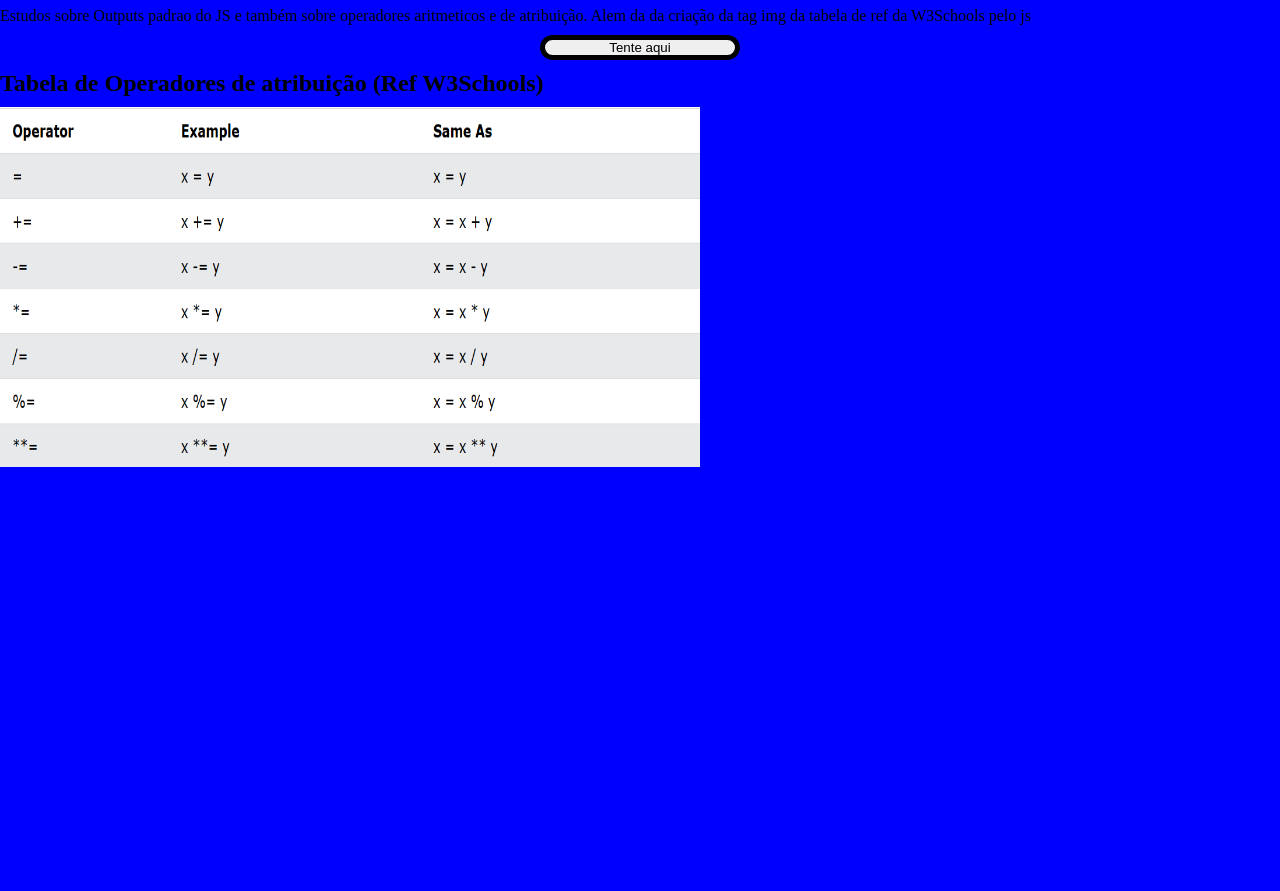
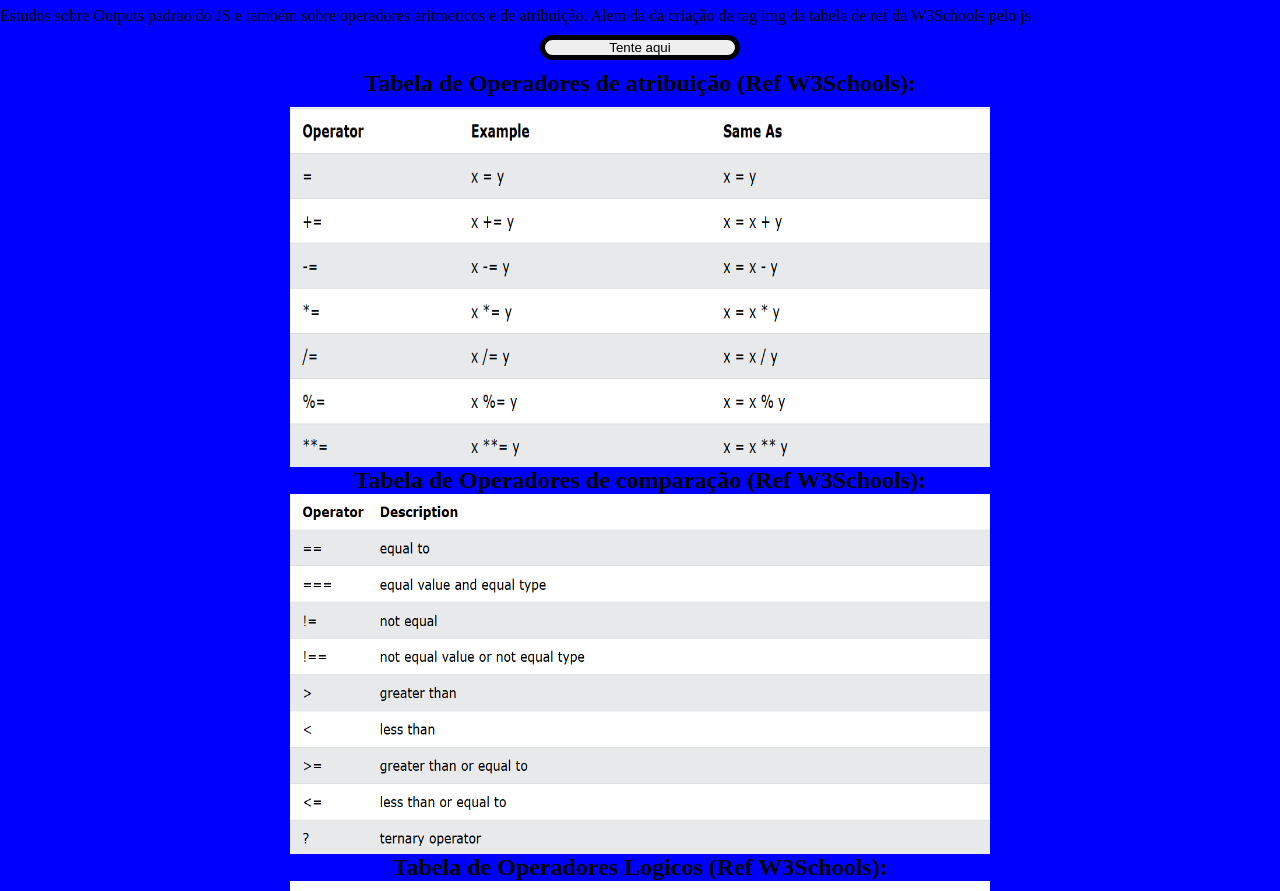
Before and after one commit to peter-bueno/js-recap, a plain HTML site: page index.html in a window 1280 px wide. Shown: the part 61-952 px from the top of the page. Before the commit the page ends 800 px from the top, so only its background shows below. Drawn offline with Linux system fonts and the light colour scheme.

Commit message:
outputs e operadores

```diff
--- a/index.html
+++ b/index.html
@@ -18,7 +18,7 @@
   O que podemos fazer é chamar o 'print' de 'window' para printar a janela atual
     <button id="btn-print" type="button" onclick="window.print()">Printar pagina</button>-->
 
-    <h2>Tabela de Operadores de atribuição (Ref W3Schools)</h2>
+    <h2 id="t1">Tabela de Operadores de atribuição (Ref W3Schools): </h2>
     <div id="img-tabela-container"></div>
 
 </body>
--- a/outputs_operadores.js
+++ b/outputs_operadores.js
@@ -61,3 +61,66 @@ let num_sub = 15;
 let num2_sub = 7;
 const result_sub = num_sub - num2_sub;
 console.log("Subtração: ",result_sub,"Atribuição subtração: ", num_sub -= num2_sub); //operador de atribuição p/ soma
+
+//Operadores de comparação
+//Adicionando img da tabela dos operadores de comparação
+
+//titulo
+const titulo_comp = document.createElement("h2");
+titulo_comp.innerText = "Tabela de Operadores de comparação (Ref W3Schools): ";
+document.getElementById("img-tabela-container").append(titulo_comp);
+
+//criar tag img
+const comp_img_table = document.createElement("img");
+comp_img_table.src = "assets/comp_operadores.png";
+comp_img_table.alt = "Tabela de Operadores de comparação JS";
+comp_img_table.width = 700;
+comp_img_table.height = 360;
+
+document.getElementById("img-tabela-container").appendChild(comp_img_table);
+
+
+//Igual à
+let x = 5;
+console.log("is x equals 8? ", x == 8); // == verifica valor igual/ return false
+
+console.log("is x equals 5? ", x == "5"); // == verifica valor igual(mesmo que o tipo seja string,em js por padrao  verifica o valor de dentro da string, retornando true)/ return  true
+
+console.log("is x equals 5? ", x === "5"); // === verifica valor e o tipo/ return false
+
+console.log("is x equals 5? ", x != "5"); // verifica valor diferente/ return true
+
+console.log("is x equals 5? ", x !== "5"); // verifica se o valor e o tipo sao diferente/ return true
+
+console.log("is x equals 5? ", x >= "5"); // verifica valor maior ou igual a 5/ return true
+
+console.log("is x equals 5? ", x < "5"); // verifica se o valor menor que 5/ return false
+
+
+
+//Operadores Logicos
+//Adicionando img da tabela dos operadores Logicos
+
+//titulo
+const titulo_op_logico = document.createElement("h2");
+titulo_op_logico.innerText = "Tabela de Operadores Logicos (Ref W3Schools): ";
+document.getElementById("img-tabela-container").append(titulo_op_logico);
+
+//criar tag img
+const logico_img_table = document.createElement("img");
+logico_img_table.src = "assets/op_logico.png";
+logico_img_table.alt = "Tabela de Operadores Logicos JS";
+logico_img_table.width = 700;
+logico_img_table.height = 250;
+
+document.getElementById("img-tabela-container").appendChild(logico_img_table);
+
+
+let x1 = 6;
+let y1 = 3;
+
+console.log(x1 < 10 && y1 > 1);// true
+
+console.log(x1 == 5 || y1 ==  5);// falso
+
+console.log("6 e 3 não são iguais? ",!(x1 == y1));// true
--- a/style.css
+++ b/style.css
@@ -44,3 +44,17 @@ button:hover
     border-radius: 15px;
     transition: all 250ms ease-in-out;
 }
+
+#img-tabela-container
+{
+    display: flex;
+    flex-direction: column;
+    align-items: center;
+    justify-content: center;
+}
+
+#t1
+{
+    display: flex;
+    justify-content: center;
+}
```
Also changed, not shown: assets/comp_operadores.png (added), assets/op_logico.png (added).
